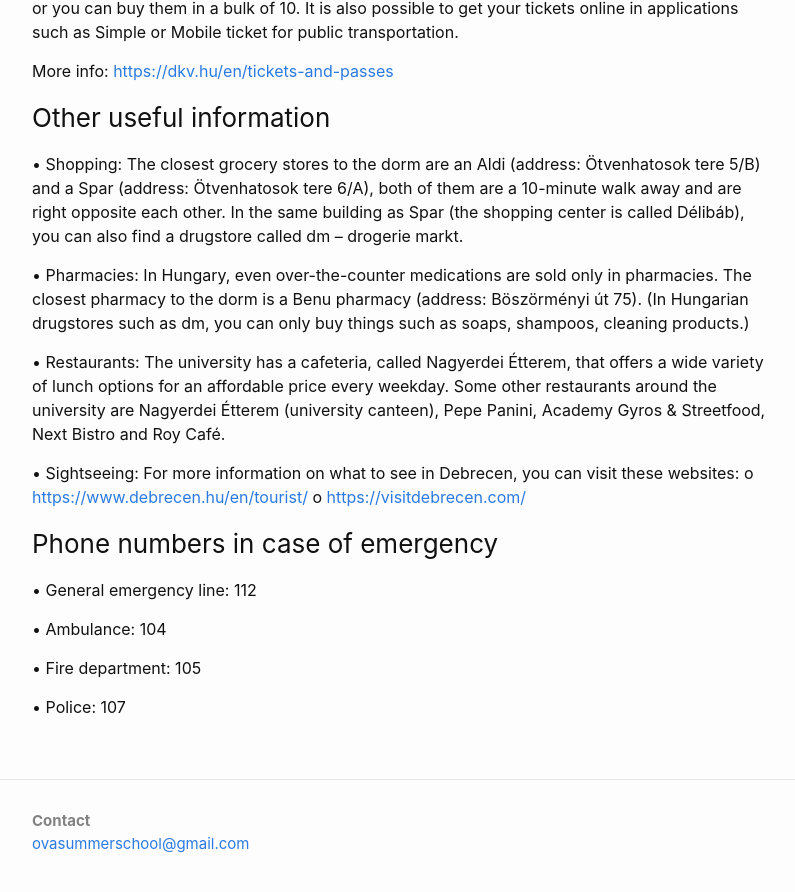
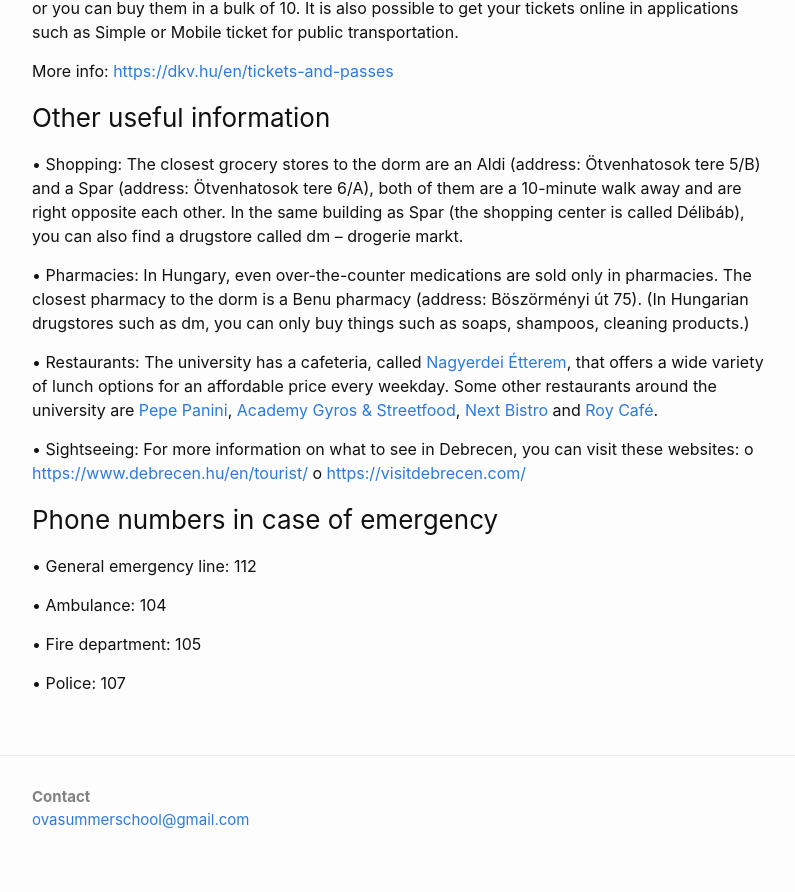
Before and after one commit to ovaschool/ovaschool.github.io, a Jekyll site: the page built from staticpages/ova2026-practical.markdown, in a window 1280 px wide and 900 px high, scrolled down 964 px. Shown: the top 892 px of the window, without its empty margins (238-1033 px from the left). Built offline with Jekyll 4.4.1, drawn with Linux system fonts in a browser that asks for light colours.

Commit message:
Update ova2026-practical.markdown

```diff
--- a/staticpages/ova2026-practical.markdown
+++ b/staticpages/ova2026-practical.markdown
@@ -40,7 +40,7 @@
 
 •	Pharmacies: In Hungary, even over-the-counter medications are sold only in pharmacies. The closest pharmacy to the dorm is a Benu pharmacy (address: Böszörményi út 75). (In Hungarian drugstores such as dm, you can only buy things such as soaps, shampoos, cleaning products.)
 
-•	Restaurants: The university has a cafeteria, called Nagyerdei Étterem, that offers a wide variety of lunch options for an affordable price every weekday. Some other restaurants around the university are Nagyerdei Étterem (university canteen), Pepe Panini, Academy Gyros & Streetfood, Next Bistro and Roy Café.
+•	Restaurants: The university has a cafeteria, called [Nagyerdei Étterem](https://maps.app.goo.gl/K9ziTKTqRijcTR237), that offers a wide variety of lunch options for an affordable price every weekday. Some other restaurants around the university are [Pepe Panini](https://maps.app.goo.gl/18Ae2dgaje3tXiDe6), [Academy Gyros & Streetfood](https://maps.app.goo.gl/w5b4Fy48T8ezsnES9), [Next Bistro](https://maps.app.goo.gl/C6A7EB9TtQD1HywZ6) and [Roy Café](https://maps.app.goo.gl/SHemUg1oBhPPeCf19).
 
 •	Sightseeing: For more information on what to see in Debrecen, you can visit these websites:
 o	[https://www.debrecen.hu/en/tourist/](https://www.debrecen.hu/en/tourist/)
```
